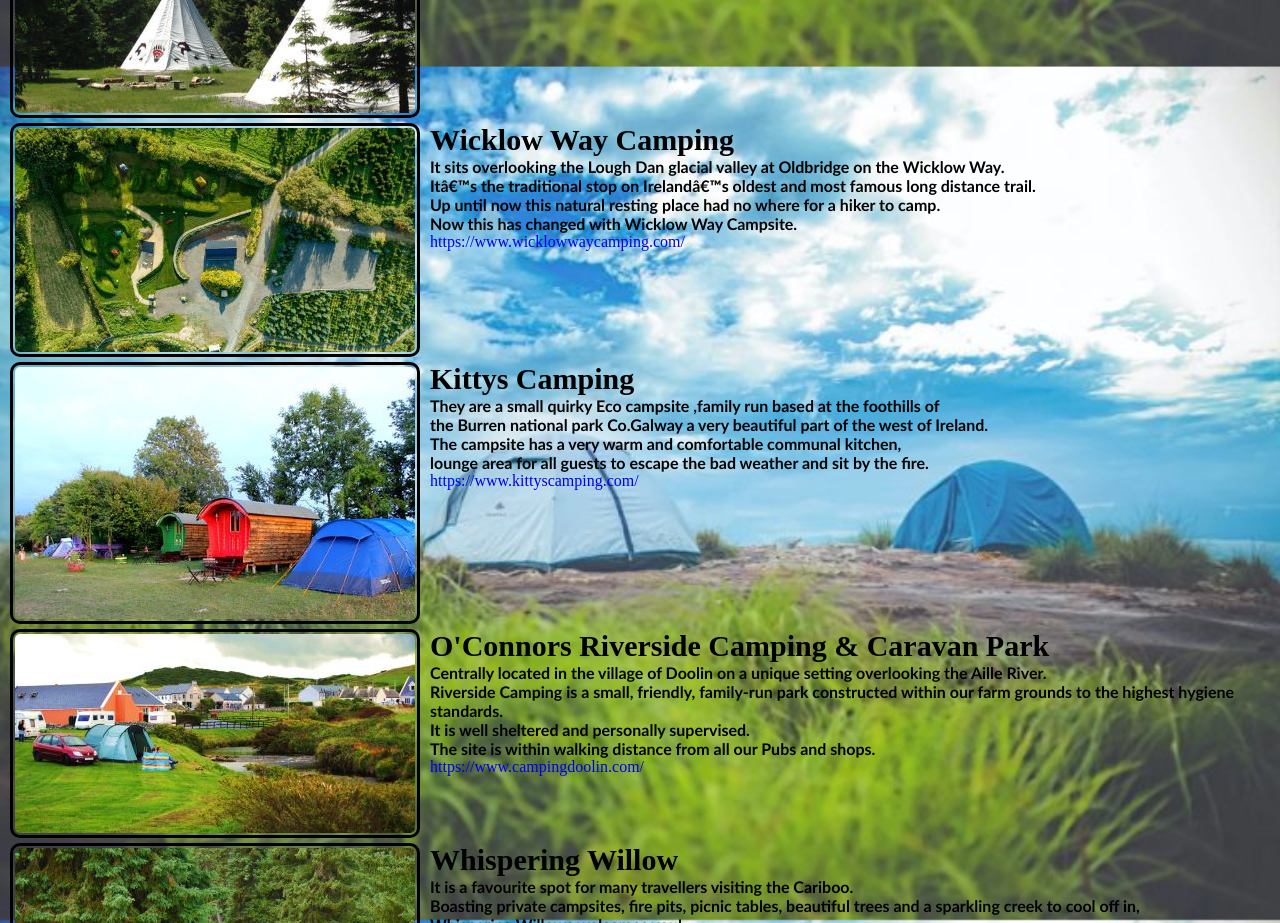
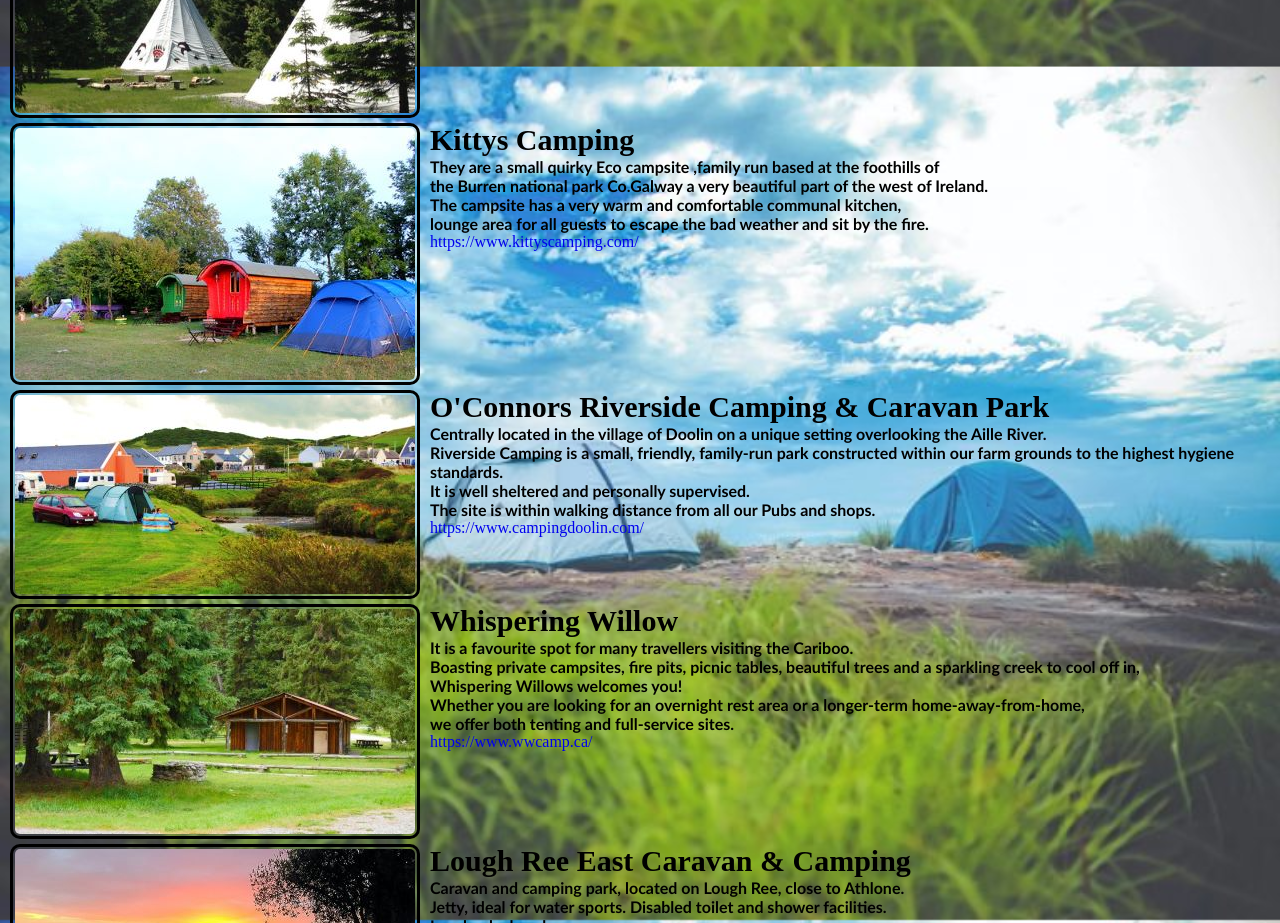
Before and after one commit to Earl1207/Earl1207.github.io, a plain HTML site: page CampSite.html in a window 1280 px wide. Shown: the part 1640-2563 px from the top of the page. Drawn offline with Linux system fonts and the light colour scheme.

Commit message:
Update CampSite.html

```diff
--- a/CampSite.html
+++ b/CampSite.html
@@ -71,15 +71,6 @@
        <p>It is inspired by love for the outdoors.</p>
        <p>Camping with family and close friends allows everyone an opportunity to wind down<br> and enjoy each others' company with the simpler things in life.</p>
 	   <a target="_blank" href="https://www.tipiadventures.ie/">https://www.tipiadventures.ie/</a>
-	 </div>
-	 <div>
-	   <img class="img" src="WicklowWAy.jpg">
-	   <h1>Wicklow Way Camping</h1>
-       <p>It sits overlooking the Lough Dan glacial valley at Oldbridge on the Wicklow Way.</p>
-       <p>It’s the traditional stop on Ireland’s oldest and most famous long distance trail.</p>
-       <p>Up until now this natural resting place had no where for a hiker to camp.</p>
-       <p>Now this has changed with Wicklow Way Campsite.</p>
-	   <a target="_blank" href="https://www.wicklowwaycamping.com/">https://www.wicklowwaycamping.com/</a>
 	 </div>
 	 <div>
 	   <img class="img" src="Kittys.jpg">
```
